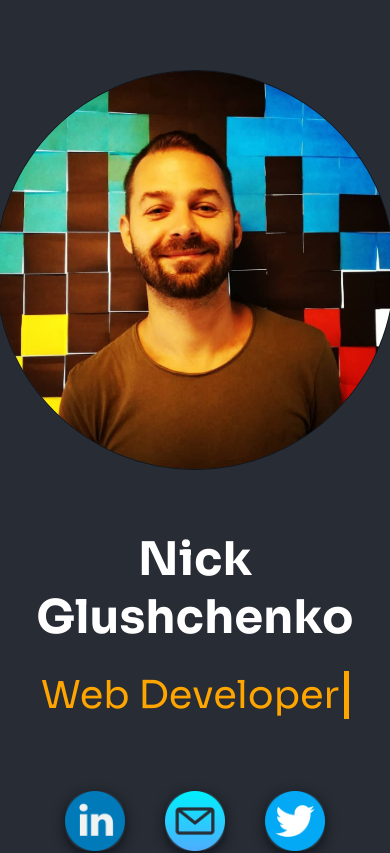
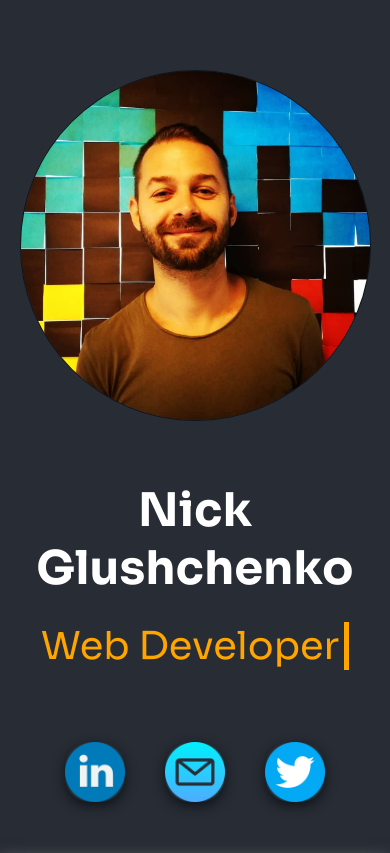
Before and after one commit to nickglu86/nickglu86.github.io, a React (Create React App) app: page / in a window 390 px wide. Shown: the top 853 px of the page. Built offline with nearby package versions, Linux system fonts and the light colour scheme; no server answers.

Commit message:
profile img init visibility

```diff
--- a/src/App.css
+++ b/src/App.css
@@ -402,7 +402,7 @@ section.projects{
   html {
     font-size: 16px;
   }
-  .right-column img{
+  .intro .profile-img{
     width: 90%;
     max-width: 400px;
   }
```
